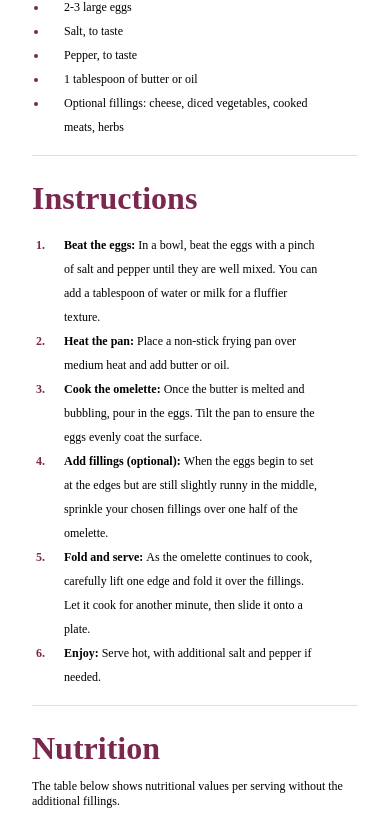
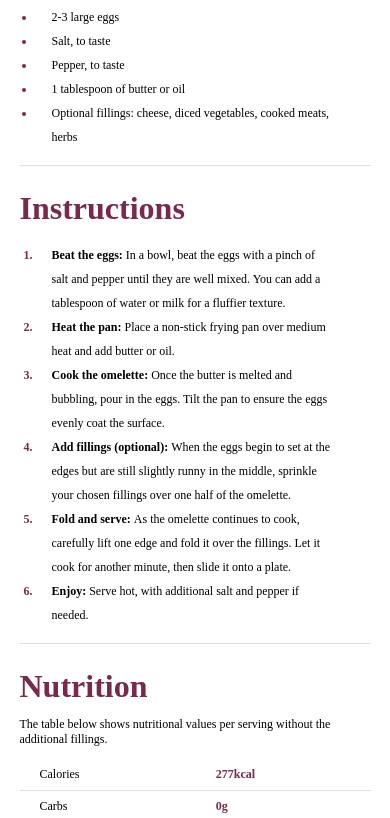
Before and after one commit to wqtony2004/recipe, a plain HTML site: page index.html in a window 390 px wide. Shown: the part 674-1492 px from the top of the page. Drawn offline with Linux system fonts and the light colour scheme; a web font is replaced by a local one.

Commit message:
Add files via upload

```diff
--- a/index.css
+++ b/index.css
@@ -1,3 +1,7 @@
+:root {
+  --primary-color: hsl(332, 51%, 32%);
+}
+
 body {
   margin: 0;
   padding: 0;
@@ -23,15 +27,14 @@ body {
   width:50%;
   border-radius: 2rem;
   padding: 2rem;
-  margin: 8rem;
+  margin: 0 0 8vh 0;
   font-size: 0.75rem;
 }
 @media (max-width: 431px){
   .containerMain {
     width:auto;
     border-radius: 0;
-    padding: 1rem;
-    margin: 1rem;
+    padding: 5vh 5vw;
   }
 }
 
@@ -43,8 +46,8 @@ body {
 }
 @media (max-width: 431px){
   .centered-image{
-    width: calc(100% + 4rem);
-    margin: -2rem -2rem 2rem -2rem;
+    width: 111%;
+    margin: -5vh -5vw 5vh -5vw;
     border-radius: 0;
     display: block;
     max-width: none;
@@ -59,7 +62,6 @@ body {
   padding: 0.5rem 0;
   font-size: 1rem;
 }
-
 .summary-time{
   background:hsl(330, 100%, 98%);
   padding: 1rem;
@@ -67,7 +69,7 @@ body {
 }
 .summary-time h2{
   margin: 1rem 0 0 0;
-  color: hsl(332, 51%, 32%);
+  color: var(--primary-color);
   }
 .summary-time li{
   padding:0.5rem 1rem;
@@ -84,28 +86,27 @@ li {
 }
 li::marker{
   font-weight:bold;
-  color:hsl(332, 51%, 32%);
+  color:var(--primary-color);
 }
-
 .Ingredients h2, .Instructions h2, .Nutrition h2{
   margin: 1.5rem 0 0 0;
   font-size: 2rem;
-  color: hsl(332, 51%, 32%);
+  color: var(--primary-color);
 }
-
 .Ingredients, .Instructions, .Nutrition{
   border-bottom: 1px solid hsl(30, 18%, 87%);
 }
 
+
 .table {
   width: 100%;
   border-collapse: collapse; /* Ensures borders don't double up */
-  .data{
-    color:hsl(332, 51%, 32%);
-  }
   th, td {
     border-bottom: 1px solid hsl(30, 18%, 87%); /* Adds horizontal lines */
     padding: 0.5rem 1.25rem;
     text-align: left;
   }
 }
+.data{
+  color:var(--primary-color);
+}
```
